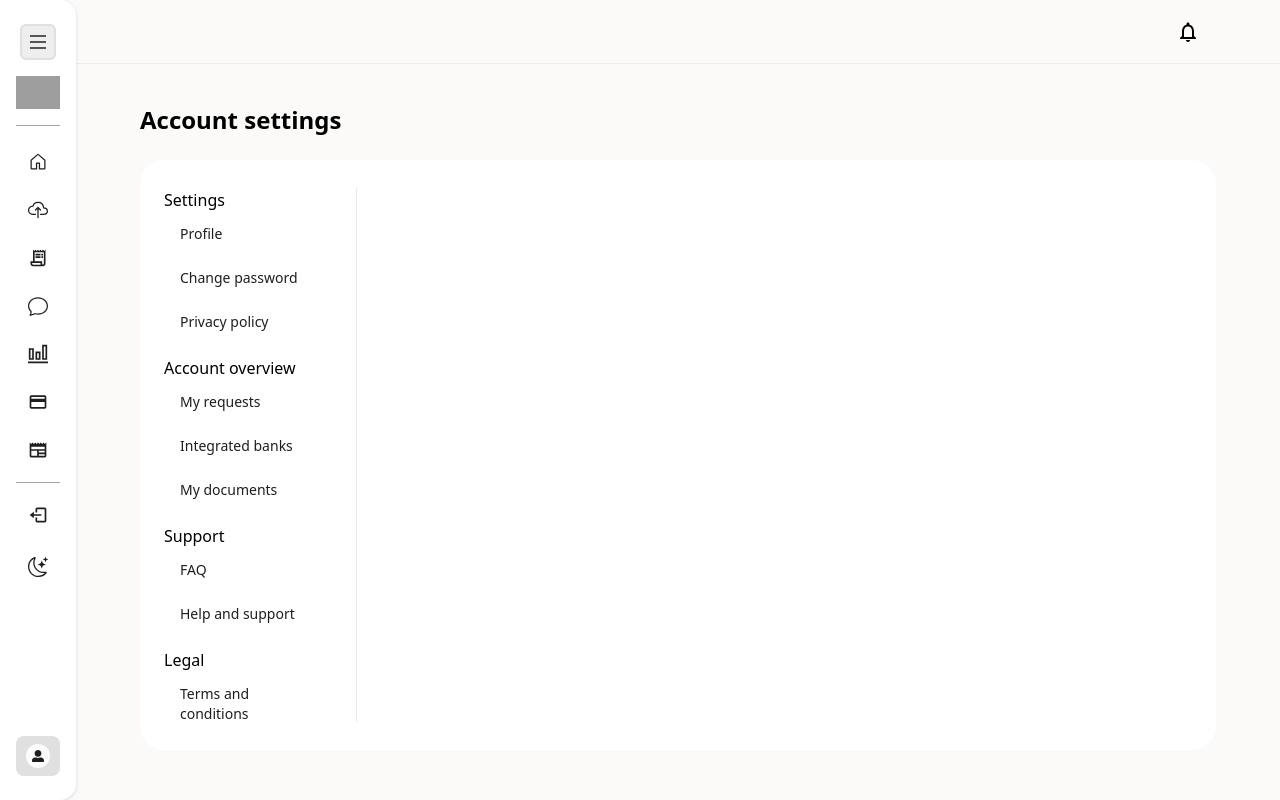
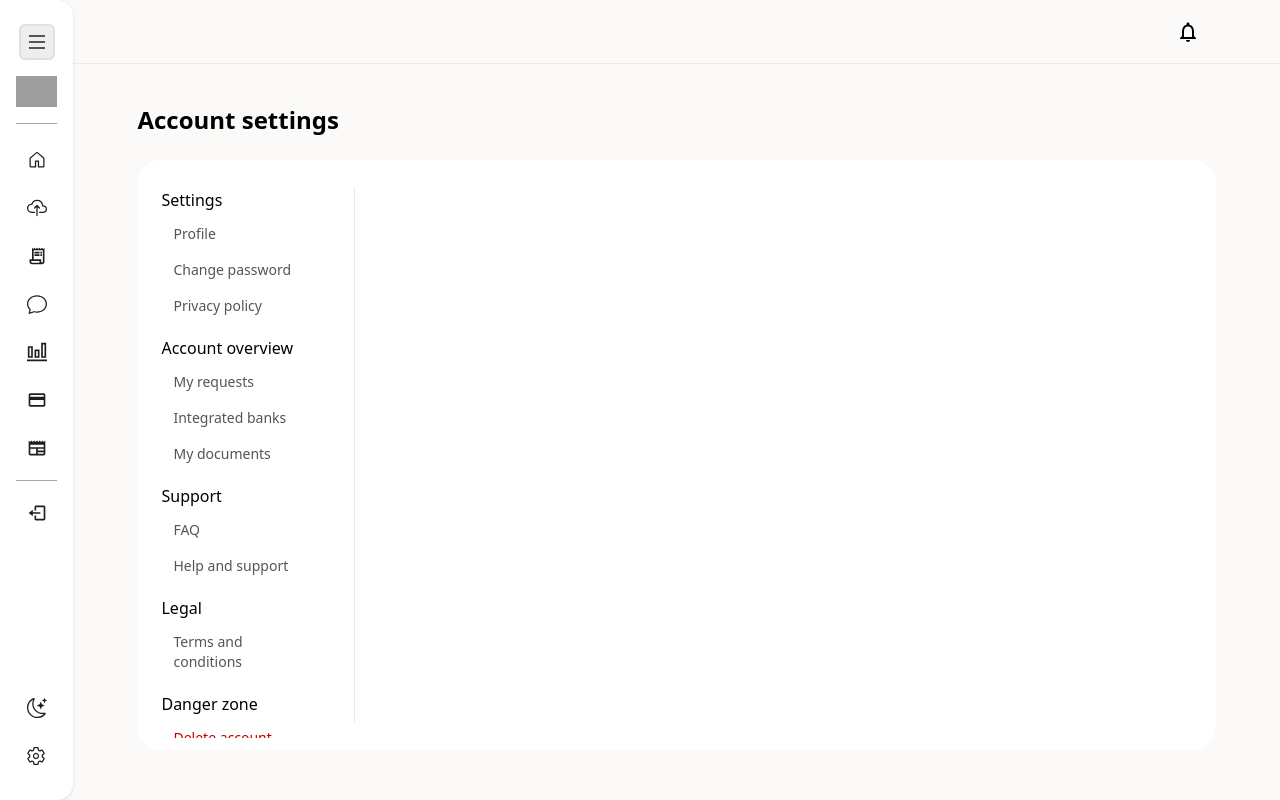
Before and after one commit to Trayshmhirk/tax-return-user-app, a React (Vite) app: page /settings in a window 1280 px wide. Built offline with nearby package versions, Linux system fonts and the light colour scheme; grey boxes are pictures that could not be loaded.

Commit message:
Add all settings nested route. Refactor sidebar and navitems route with navlinks. Other changes

```diff
--- a/src/components/sidebar/NavItems.tsx
+++ b/src/components/sidebar/NavItems.tsx
@@ -1,4 +1,5 @@
 import { IconType } from "react-icons";
+import { NavLink } from "react-router-dom";
 
 type NavItemsProps = {
    title: string;
@@ -9,6 +10,7 @@ type NavItemsProps = {
    tourContent?: string;
    isCollapsed?: boolean;
    navBarAccess?: boolean;
+   linkTo?: string;
 };
 
 export const NavItems = ({
@@ -19,19 +21,21 @@ export const NavItems = ({
    isActive,
    isCollapsed,
    navBarAccess,
+   linkTo,
 }: NavItemsProps) => (
-   <div
+   <NavLink
       className={`
-         flex items-center p-[10px] gap-4 rounded-lg text-eerieBlack dark:text-white
+         flex items-center p-[10px] gap-4 rounded-lg text-eerieBlack dark:text-white no-underline
          ${isActive ? "bg-richElectricBlue text-white shadow-custom dark:shadow-md-dark" : "hover-bg-shadow"}
          ${isCollapsed ? "" : "justify-center"}
          ${navBarAccess ? "text-opacity-35 dark:text-opacity-35 cursor-not-allowed" : "cursor-pointer "}
       `}
       id={id}
+      to={linkTo ? linkTo : ""}
       onClick={onClick}
       data-testid={`joyride-step-${id}`} // Add this data-testid for Joyride
    >
       <NavIcon className={`w-5 h-5 ${isActive ? "text-white" : ""}`} />
       {isCollapsed && <p className="text-sm font-medium">{title}</p>}
-   </div>
+   </NavLink>
 );
--- a/src/components/sidebar/SettingsAside.tsx
+++ b/src/components/sidebar/SettingsAside.tsx
@@ -1,106 +1,132 @@
-import { NavLink } from "react-router-dom";
+import { NavLink, useLocation } from "react-router-dom";
 
 const SettingsAside = () => {
+   const location = useLocation();
+
    return (
-      <aside className="w-[185px] h-full flex flex-col gap-4">
-         <div className="h-[550px] flex flex-col gap-4 mt-4  px-2 overflow-scroll">
-            <div className="flex flex-col gap-1">
+      <aside className="w-[185px] h-full">
+         <div className="h-[550px] flex flex-col gap-4 mt-4 px-2 pb-3 overflow-scroll">
+            <div className="flex flex-col gap-2">
                <h2 className="font-medium">Settings</h2>
 
                <nav className="flex flex-col gap-2">
                   <NavLink
                      to="profile"
-                     className="flex items-center justify-between bg-white dark:bg-gray text-eerieBlack dark:text-white py-2 px-4 rounded-lg no-underline hover-shadow"
+                     className={`
+                        flex items-center justify-between py-1 px-3 rounded-md no-underline
+                        ${location.pathname === "/settings/profile" ? "bg-richElectricBlue text-white" : "bg-white dark:bg-gray text-mutedGray dark:text-white hover-bg-shadow"}
+                     `}
                   >
                      <span className="text-sm">Profile</span>
                   </NavLink>
 
                   <div
                      // onClick={handleShowFormModal}
-                     className="flex items-center justify-between bg-white dark:bg-gray text-eerieBlack dark:text-white py-2 px-4 rounded-lg no-underline cursor-pointer hover-shadow"
+                     className="flex items-center justify-between bg-white dark:bg-gray text-mutedGray dark:text-white py-1 px-3 rounded-md no-underline cursor-pointer hover-bg-shadow"
                   >
                      <span className="text-sm">Change password</span>
                   </div>
 
                   <NavLink
                      to="privacy-policy"
-                     className="flex items-center justify-between bg-white dark:bg-gray text-eerieBlack dark:text-white py-2 px-4 rounded-lg no-underline hover-shadow"
+                     className={`
+                        flex items-center justify-between py-1 px-3 rounded-md no-underline
+                        ${location.pathname === "/settings/privacy-policy" ? "bg-richElectricBlue text-white" : "bg-white dark:bg-gray text-mutedGray dark:text-white hover-bg-shadow"}
+                     `}
                   >
                      <span className="text-sm">Privacy policy</span>
                   </NavLink>
                </nav>
             </div>
 
-            <div className="flex flex-col gap-1">
+            <div className="flex flex-col gap-2">
                <h2 className="font-medium">Account overview</h2>
 
                <nav className="flex flex-col gap-2">
                   <NavLink
                      to="my-requests"
-                     className="flex items-center justify-between bg-white dark:bg-gray text-eerieBlack dark:text-white py-2 px-4 rounded-lg no-underline hover-shadow"
+                     className={`
+                        flex items-center justify-between py-1 px-3 rounded-md no-underline
+                        ${location.pathname === "/settings/my-requests" ? "bg-richElectricBlue text-white" : "bg-white dark:bg-gray text-mutedGray dark:text-white hover-bg-shadow"}
+                     `}
                   >
                      <span className="text-sm">My requests</span>
                   </NavLink>
 
                   <NavLink
                      to="integrated-banks"
-                     className="flex items-center justify-between bg-white dark:bg-gray text-eerieBlack dark:text-white py-2 px-4 rounded-lg no-underline hover-shadow"
+                     className={`
+                        flex items-center justify-between py-1 px-3 rounded-md no-underline
+                        ${location.pathname === "/settings/integrated-banks" ? "bg-richElectricBlue text-white" : "bg-white dark:bg-gray text-mutedGray dark:text-white hover-bg-shadow"}
+                     `}
                   >
                      <span className="text-sm">Integrated banks</span>
                   </NavLink>
 
                   <NavLink
                      to="my-documents"
-                     className="flex items-center justify-between bg-white dark:bg-gray text-eerieBlack dark:text-white py-2 px-4 rounded-lg no-underline hover-shadow"
+                     className={`
+                        flex items-center justify-between py-1 px-3 rounded-md no-underline
+                        ${location.pathname === "/settings/my-documents" ? "bg-richElectricBlue text-white" : "bg-white dark:bg-gray text-mutedGray dark:text-white hover-bg-shadow"}
+                     `}
                   >
                      <span className="text-sm">My documents</span>
                   </NavLink>
                </nav>
             </div>
 
-            <div className="flex flex-col gap-1">
+            <div className="flex flex-col gap-2">
                <h2 className="font-medium">Support</h2>
 
                <nav className="flex flex-col gap-2">
                   <NavLink
                      to="faq"
-                     className="flex items-center justify-between bg-white dark:bg-gray text-eerieBlack dark:text-white py-2 px-4 rounded-lg no-underline hover-shadow"
+                     className={`
+                        flex items-center justify-between py-1 px-3 rounded-md no-underline
+                        ${location.pathname === "/settings/faq" ? "bg-richElectricBlue text-white" : "bg-white dark:bg-gray text-mutedGray dark:text-white hover-bg-shadow"}
+                     `}
                   >
                      <span className="text-sm">FAQ</span>
                   </NavLink>
                   <NavLink
                      to="help-and-support"
-                     className="flex items-center justify-between bg-white dark:bg-gray text-eerieBlack dark:text-white py-2 px-4 rounded-lg no-underline hover-shadow"
+                     className={`
+                        flex items-center justify-between py-1 px-3 rounded-md no-underline
+                        ${location.pathname === "/settings/help-and-support" ? "bg-richElectricBlue text-white" : "bg-white dark:bg-gray text-mutedGray dark:text-white hover-bg-shadow"}
+                     `}
                   >
                      <span className="text-sm">Help and support</span>
                   </NavLink>
                </nav>
             </div>
 
-            <div className="flex flex-col gap-1">
+            <div className="flex flex-col gap-2">
                <h2 className="font-medium">Legal</h2>
 
-               <nav className="flex flex-col gap-2">
+               <nav className="">
                   <NavLink
                      to="terms-and-conditions"
-                     className="flex items-center justify-between bg-white dark:bg-gray text-eerieBlack dark:text-white py-2 px-4 rounded-lg no-underline hover-shadow"
+                     className={`
+                        flex items-center justify-between py-1 px-3 rounded-md no-underline
+                        ${location.pathname === "/settings/terms-and-conditions" ? "bg-richElectricBlue text-white" : "bg-white dark:bg-gray text-mutedGray dark:text-white hover-bg-shadow"}
+                     `}
                   >
                      <span className="text-sm">Terms and conditions</span>
                   </NavLink>
                </nav>
             </div>
 
-            <div className="flex flex-col gap-1">
+            <div className="flex flex-col gap-2">
                <h2 className="font-medium">Danger zone</h2>
 
-               <nav className="flex flex-col gap-2">
-                  <NavLink
-                     to="terms-and-conditions"
-                     className="flex items-center justify-between bg-white dark:bg-gray text-eerieBlack dark:text-white py-2 px-4 rounded-lg no-underline hover-shadow"
-                  >
-                     <span className="text-sm">Delete account</span>
-                  </NavLink>
-               </nav>
+               <div
+                  // onClick={handleShowFormModal}
+                  className="flex items-center justify-between bg-white dark:bg-gray text-mutedGray dark:text-white py-1 px-3 rounded-md no-underline cursor-pointer hover-bg-shadow"
+               >
+                  <span className="text-sm text-bostonRed dark:text-red-500">
+                     Delete account
+                  </span>
+               </div>
             </div>
          </div>
       </aside>
--- a/src/components/sidebar/Sidebar.tsx
+++ b/src/components/sidebar/Sidebar.tsx
@@ -1,11 +1,11 @@
-import { NavLink, useLocation, useNavigate } from "react-router-dom";
+import { NavLink, useLocation } from "react-router-dom";
 import { navItemsData } from "../../mocks/NavItemData";
 import { NavItems } from "./NavItems";
 import { HamburgerIcon } from "../icons/HamburgerIcon";
 import { BiLogOut } from "react-icons/bi";
-import { FaUserAlt } from "react-icons/fa";
 import { MdOutlineLightMode } from "react-icons/md";
 import { BsMoonStars } from "react-icons/bs";
+import { IoSettingsOutline } from "react-icons/io5";
 import { useSidebar } from "../../hooks/UseSidebar";
 import { useContext } from "react";
 import { ThemeContext } from "../../context/ThemeContext";
@@ -17,7 +17,6 @@ type SidebarProps = {
 
 const Sidebar = ({ isNotApproved }: SidebarProps) => {
    const location = useLocation();
-   const navigate = useNavigate();
 
    const themeContext = useContext(ThemeContext);
 
@@ -26,14 +25,13 @@ const Sidebar = ({ isNotApproved }: SidebarProps) => {
    if (!themeContext) return null; // Add a fallback for when context is not available
    const { isDarkMode, toggleTheme } = themeContext;
 
-   const handleNavigate = (route: string) => {
+   const handleToggleSidebar = () => {
       // Navigate to the corresponding page
 
       if (isNotApproved) {
          // display you dont have access modal
          return null;
       } else {
-         navigate(`/${route}`);
          isOpen && toggleSidebar();
       }
    };
@@ -73,7 +71,8 @@ const Sidebar = ({ isNotApproved }: SidebarProps) => {
                               key={navItem.id}
                               title={navItem.title}
                               navIcon={navItem.navIcon}
-                              onClick={() => handleNavigate(navItem.route)}
+                              linkTo={navItem.route}
+                              onClick={() => handleToggleSidebar()}
                               isActive={
                                  location.pathname === `/${navItem.route}`
                               }
@@ -93,7 +92,10 @@ const Sidebar = ({ isNotApproved }: SidebarProps) => {
                         onClick={() => console.log("Logout clicked")} // handleLogout function
                         isCollapsed={isOpen}
                      />
+                  </div>
+               </div>
 
+               <div className="flex flex-col gap-2">
                   <div
                      onClick={toggleTheme}
                      className={`flex items-center ${isOpen ? "" : "justify-center"} p-[10px] gap-4 rounded-lg cursor-pointer hover-bg-shadow`}
@@ -114,30 +116,20 @@ const Sidebar = ({ isNotApproved }: SidebarProps) => {
                         </>
                      )}
                   </div>
-                  </div>
-               </div>
 
                   <NavLink
-                  className={`flex items-center bg-chineseWhite dark:bg-spanishGray p-2 px-[10px] gap-2 md:gap-3 rounded-lg hover-shadow ${isNotApproved ? "cursor-not-allowed" : "cursor-pointer"}`}
+                     className={`flex items-center p-[10px] gap-4 rounded-lg no-underline hover-bg-shadow ${isNotApproved ? "cursor-not-allowed" : "cursor-pointer"}`}
                      to={"/settings/profile"}
                   >
-                  <div
-                     className={`${isOpen ? "w-8 h-8" : "w-6 h-6"} flex items-center justify-center bg-lotion dark:bg-eerieBlack rounded-full`}
-                  >
-                     <FaUserAlt className="text-eerieBlack dark:text-white text-xs" />
-                  </div>
+                     <IoSettingsOutline className="w-5 h-5 text-eerieBlack dark:text-white" />
 
                      {isOpen && (
-                     <div className="flex flex-col">
-                        <span className="text-eerieBlack text-sm font-medium">
-                           Frank M.
-                        </span>
-                        <span className="text-xs text-eerieBlack">
-                           harlex.mikkey@gm...
-                        </span>
-                     </div>
+                        <p className="text-sm font-medium text-eerieBlack dark:text-white">
+                           Settings
+                        </p>
                      )}
                   </NavLink>
+               </div>
             </div>
          </aside>
       </>
--- a/src/layouts/SettingsLayout.tsx
+++ b/src/layouts/SettingsLayout.tsx
@@ -12,7 +12,7 @@ const SettingsLayout = () => {
                <div className="w-[1px] h-full bg-eerieBlack dark:bg-white opacity-10" />
             </div>
 
-            <div className="settings-content-layout">
+            <div className="settings-content-layout px-2">
                <Outlet />
             </div>
          </div>
--- a/src/pages/Profile.tsx
+++ b/src/pages/Profile.tsx
@@ -16,7 +16,7 @@ const Profile = () => {
 
    return (
       <div className="flex flex-col gap-8 self-center">
-         <div className="h-[550px] flex flex-col gap-4 mt-4  px-2 overflow-scroll">
+         <div className="h-[550px] flex flex-col gap-4 mt-4 px-2 py-3 overflow-scroll">
             <div className="flex flex-col justify-center items-center gap-3 md:flex-row">
                <div className="w-16 h-16 flex items-center justify-center bg-brightGray dark:bg-spanishGray text-eerieBlack font-semibold rounded-full">
                   {initials}
```
Also changed, not shown: src/routes/Router.tsx (+4 -4 lines). Lines whose indentation alone changed are shown as unchanged.
